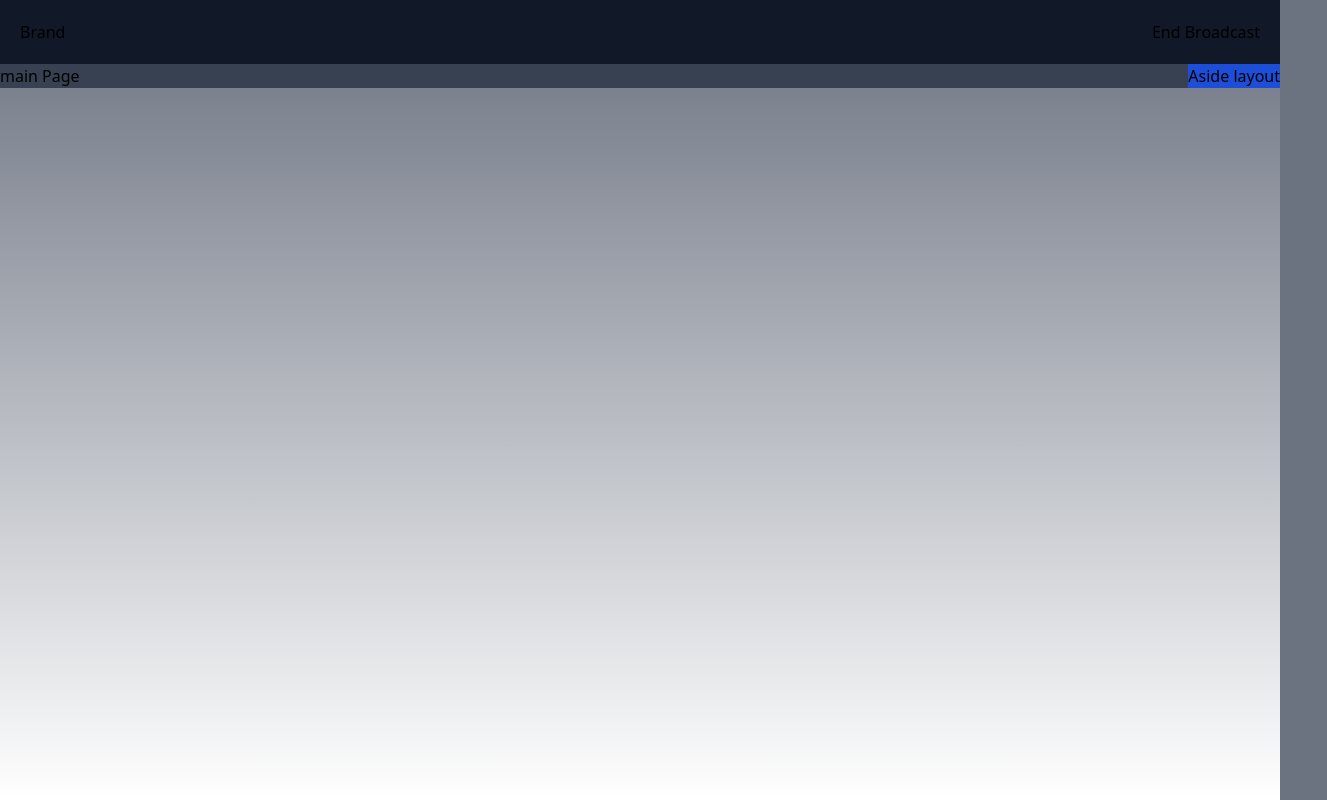
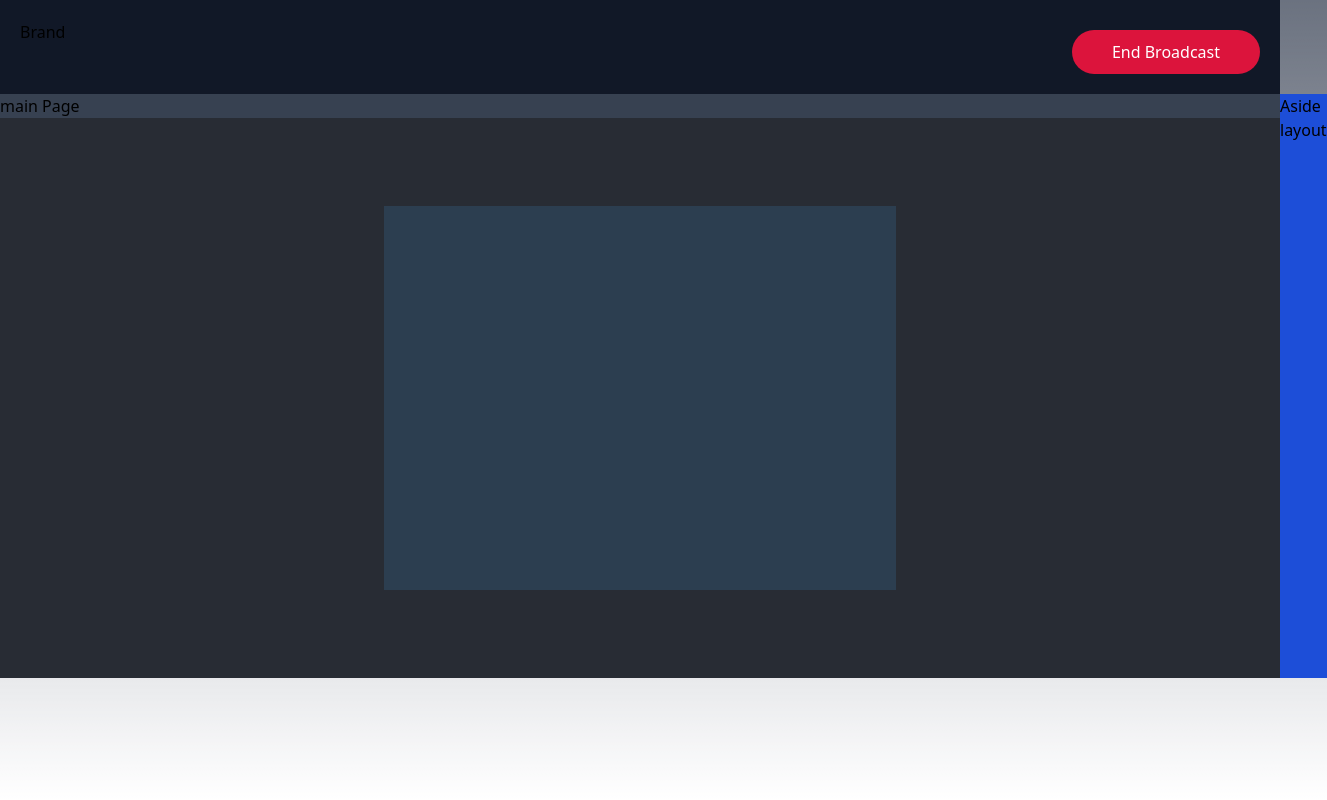
Before and after one commit to harshdM99/LiveOverlay, a Next.js app in the folder frontend/: page /main in a window 1280 px wide. Shown: the whole page, 1327 px wide, since content can reach past the window. Built offline with nearby package versions, Linux system fonts and the light colour scheme; no server answers.

Commit message:
setup modules and new main component

```diff
--- a/frontend/app/globals.css
+++ b/frontend/app/globals.css
@@ -31,3 +31,50 @@ body {
     text-wrap: balance;
   }
 }
+
+/* FOR WEBCAM */
+.App {
+  display: flex;
+  justify-content: center;
+  align-items: center;
+  width: 100vw;
+  height: 70vh;
+  background-color: #282c34;
+}
+
+/* .Container {
+  display: flex;
+  flex-direction: column;
+  justify-content: center;
+  align-items: center;
+  min-height: 100vh;
+  margin: 0 10px;
+} */
+
+.camera-container {
+  /* display: flex;
+  flex-direction: column;
+  justify-content: center;
+  align-items: center; */
+  margin: 0 10px;
+  height: 60vh;
+  width: 60vw;
+  /* object-fit: cover; */
+}
+
+button {
+  background-color: crimson;
+  color: #fff;
+  margin-top: 10px;
+  padding: 10px 40px;
+  border: none;
+  border-radius: 25px;
+  cursor: pointer;
+}
+
+video {
+  width: 40vw;
+  height: 30vw;
+  margin: 2rem;
+  background: #2c3e50;
+}
--- a/frontend/app/main/page.tsx
+++ b/frontend/app/main/page.tsx
@@ -1,11 +1,36 @@
-import React from 'react'
+"use client";
+import React, { useState, useRef, useEffect } from 'react';
+import "../globals.css";
 
 function main() {
+  const videoRef = useRef<HTMLVideoElement>(null);
+
+  useEffect(() => {
+    navigator.mediaDevices.getUserMedia({video: true}).then( stream => {
+
+      if(videoRef.current) {
+          let video = videoRef.current;
+          video.srcObject = stream;
+          video.play();
+        }
+      }).catch(err => {
+        console.log("Stream error : ", err);
+      })
+  });
+
   return (
     <main>
-        <h1>main Page</h1>
+      <h1>main Page</h1>
+      <div className='App'>
+        <video ref={videoRef} id="webcamVideo" autoPlay playsInline></video>
+        {/* <video id="webcamVideo" autoPlay playsInline></video> */}
+      </div>
     </main>
   )
 }
 
 export default main
+
+function err(reason: any): PromiseLike<never> {
+  throw new Error('Function not implemented.');
+}
```
Also changed, not shown: frontend/package.json (+5 -5 lines), 2 other files (tests, documents, lock files or other folders).
